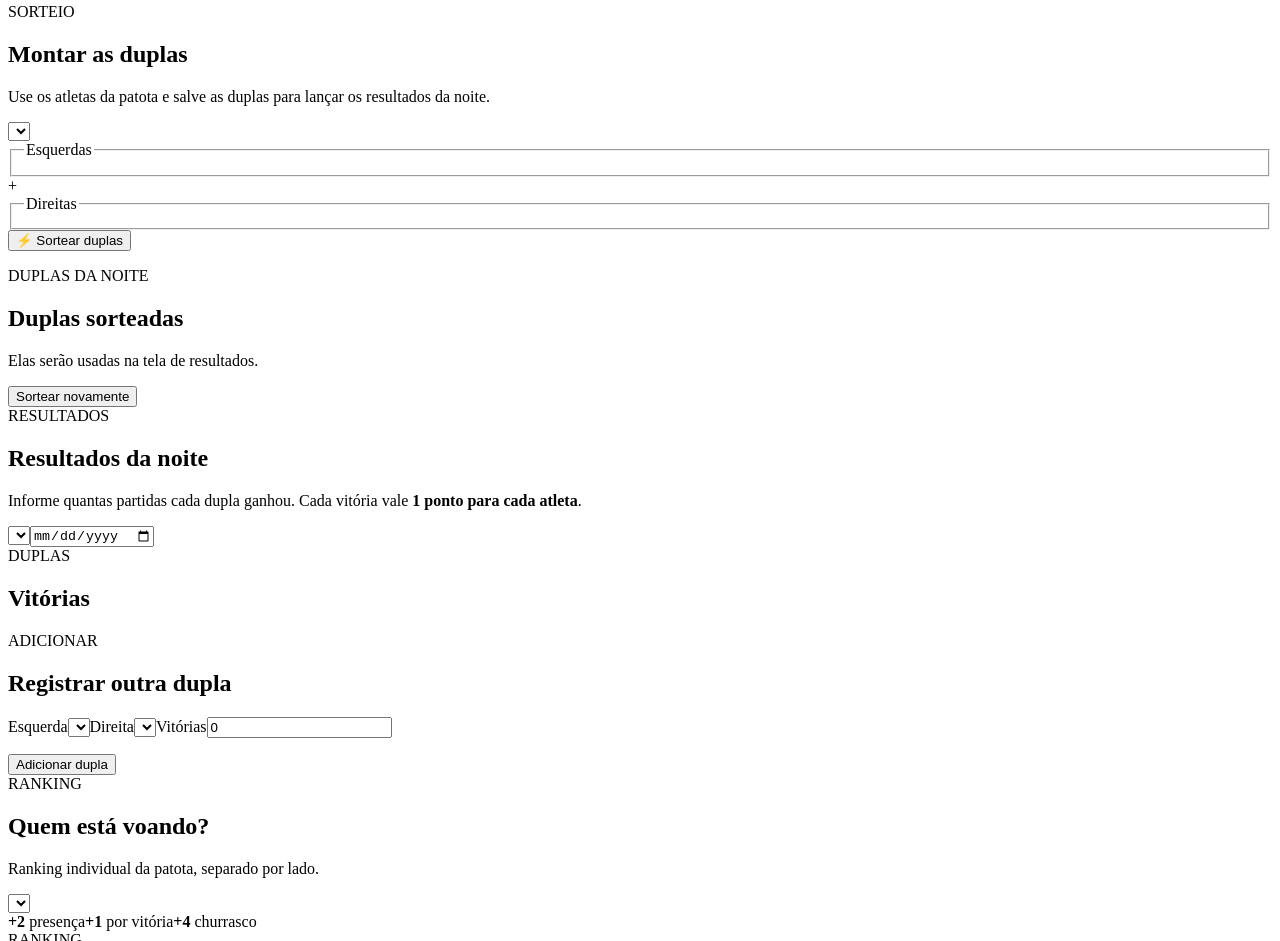
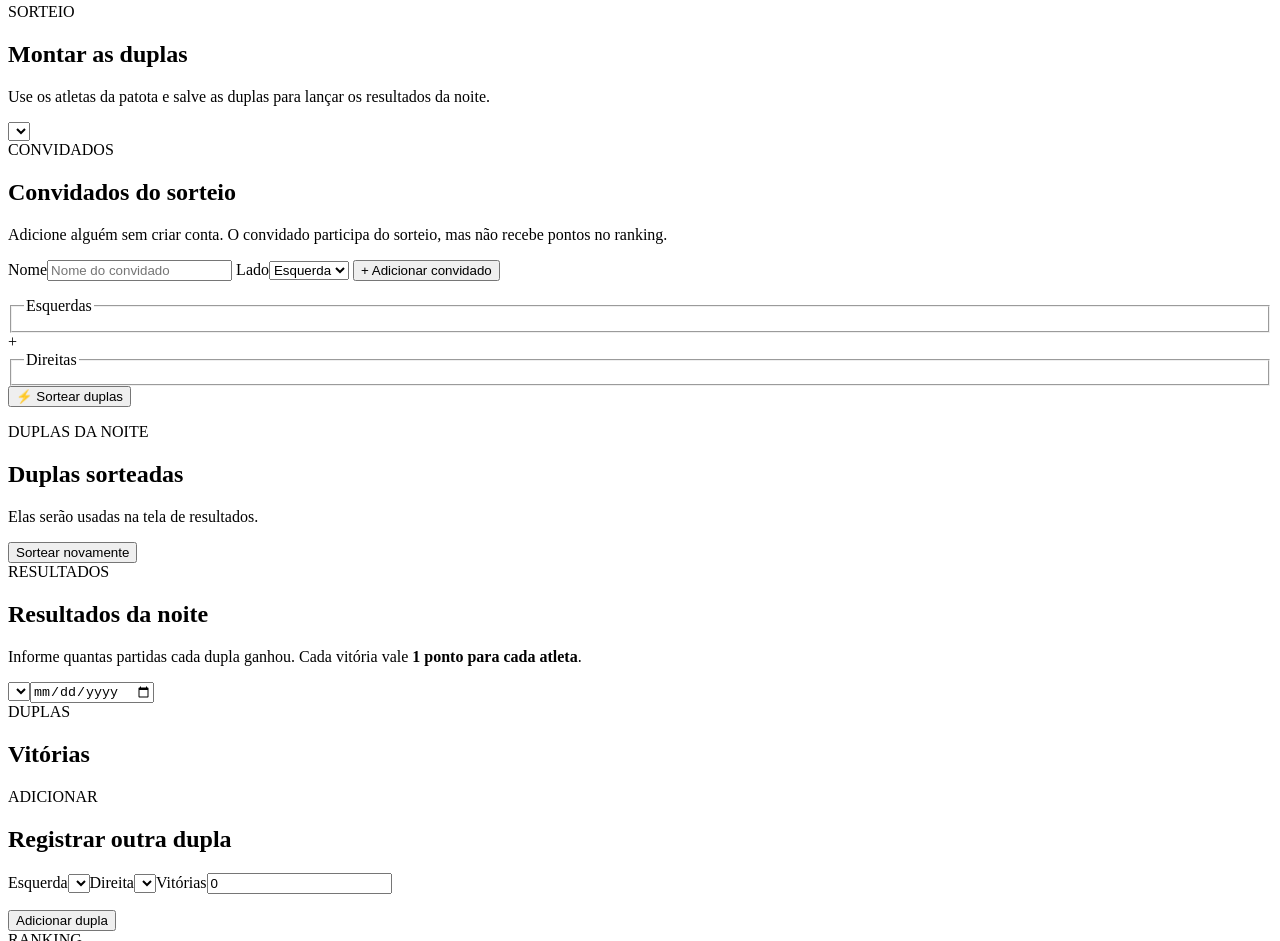
Before and after one commit to LucasVaneli/FuteMatch, a website with bundled scripts: page index.html in a window 1280 px wide. Shown: the part 2489-3430 px from the top of the page. Built offline with nearby package versions, Linux system fonts and the light colour scheme; a script that the page names is missing.

Commit message:
ui: adiciona cadastro rápido de convidados no sorteio

```diff
--- a/index.html
+++ b/index.html
@@ -205,6 +205,22 @@
         <div class="page-heading"><div><span class="section-kicker">SORTEIO</span><h1>Montar as duplas</h1><p>Use os atletas da patota e salve as duplas para lançar os resultados da noite.</p></div><select id="draw-group-select" class="page-select"></select></div>
         <div id="draw-empty" class="empty-state is-hidden"></div>
         <div id="draw-content" class="is-hidden">
+          <article id="draw-guest-panel" class="panel draw-guest-panel">
+            <div class="panel-heading">
+              <div>
+                <span class="section-kicker">CONVIDADOS</span>
+                <h2>Convidados do sorteio</h2>
+              </div>
+            </div>
+            <p class="muted">Adicione alguém sem criar conta. O convidado participa do sorteio, mas não recebe pontos no ranking.</p>
+            <form id="draw-guest-form" class="guest-form" novalidate>
+              <label><span>Nome</span><input id="draw-guest-name" type="text" maxlength="80" placeholder="Nome do convidado" /></label>
+              <label><span>Lado</span><select id="draw-guest-side"><option value="left">Esquerda</option><option value="right">Direita</option></select></label>
+              <button class="button button--secondary" type="submit">+ Adicionar convidado</button>
+            </form>
+            <p id="draw-guest-error" class="form-error"></p>
+            <div id="draw-guest-list" class="guest-list"></div>
+          </article>
           <form id="draw-form" novalidate>
             <div class="players-grid">
               <fieldset class="side-card side-card--left"><legend><span class="side-dot"></span> Esquerdas</legend><div id="left-player-options" class="player-options"></div></fieldset>
```
